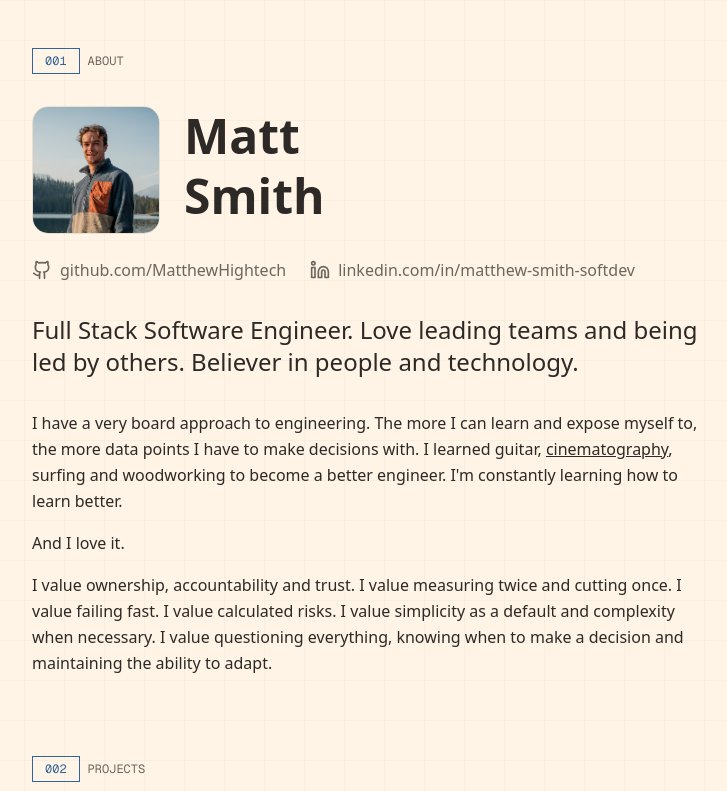
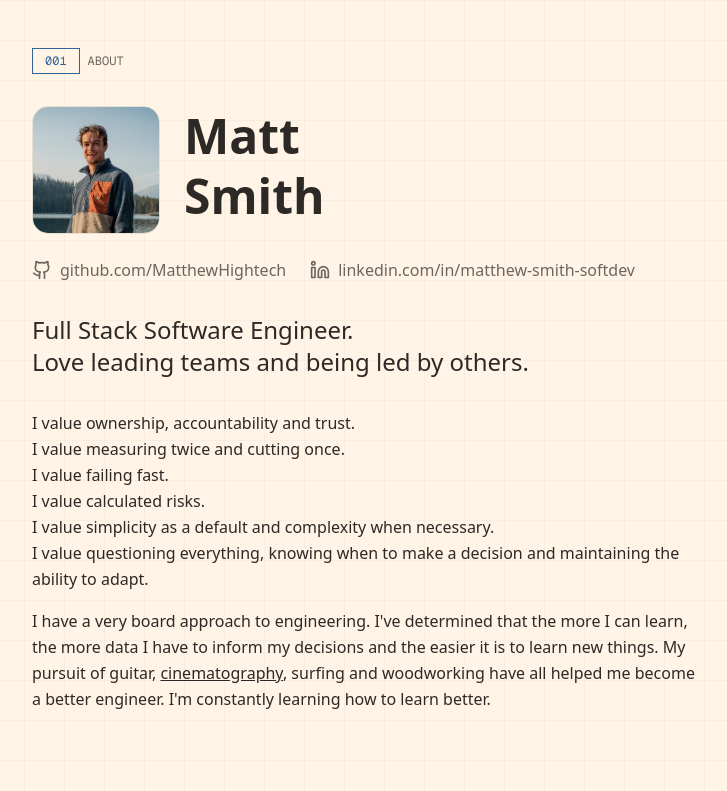
Before and after one commit to MatthewHightech/2026DevPortfolio, a Next.js app: page / in a window 1280 px wide. Shown: the top 791 px of the page, without its empty margins (96-823 px from the left). Built offline with nearby package versions, Linux system fonts and the light colour scheme.

Commit message:
Word formatting

```diff
--- a/app/globals.css
+++ b/app/globals.css
@@ -39,7 +39,7 @@
     --muted: #4a453f;
     --muted-foreground: #a39e96;
 
-    --accent: #32649a;
+    --accent: #7baadc;
     --accent-foreground: #ffffff;
 
     --border: #4a453f;
--- a/app/page.tsx
+++ b/app/page.tsx
@@ -70,14 +70,27 @@ export default function Home() {
             </div>
 
 
-            <p className="text-xl md:text-2xl mb-8 max-w-2xl">
-              Full Stack Software Engineer. Love leading teams and being led by others. Believer in people and technology.
-            </p>
+            <div className="text-xl md:text-2xl mb-8 max-w-2xl">
+              <p>Full Stack Software Engineer.</p>
+              <p>Love leading teams and being led by others.</p>
+            </div>
 
             <div className="max-w-2xl space-y-4 leading-relaxed">
+              <div className="">
+                <p className="m-0">I value ownership, accountability and trust.</p>
+                <p className="m-0">I value measuring twice and cutting once.</p>
+                <p className="m-0">I value failing fast.</p>
+                <p className="m-0">I value calculated risks.</p>
+                <p className="m-0">
+                  I value simplicity as a default and complexity when necessary.
+                </p>
+                <p className="m-0">
+                  I value questioning everything, knowing when to make a decision and
+                  maintaining the ability to adapt.
+                </p>
+              </div>
               <p>
-                I have a very board approach to engineering. The more I can learn and expose myself to, the more data points I have to
-                make decisions with. I learned guitar,{" "}
+                I have a very board approach to engineering. I've determined that the more I can learn, the more data I have to inform my decisions and the easier it is to learn new things. My pursuit of guitar,{" "}
                 <a
                   href="https://tovproductions.ca/video"
                   target="_blank"
@@ -86,15 +99,8 @@ export default function Home() {
                 >
                   cinematography
                 </a>
-                , surfing and woodworking to become a better engineer.
+                , surfing and woodworking have all helped me become a better engineer.
                 I'm constantly learning how to learn better.
-              </p>
-              <p>
-              And I love it.
-              </p>
-              <p>
-                I value ownership, accountability and trust. I value measuring twice and cutting once. I value failing fast. I value calculated
-                risks. I value simplicity as a default and complexity when necessary. I value questioning everything, knowing when to make a decision and maintaining the ability to adapt.
               </p>
             </div>
         </div>
--- a/data/experience.json
+++ b/data/experience.json
@@ -9,7 +9,8 @@
     "achievements": [
       "Took ownership of multiple 0-1 projects across frontend, backend and mobile domains built with Next.js and React Native",
       "Shipped over 100,000 lines of code over the internship, releasing on a 2 week cycle to meet ambitious deadlines",
-      "Built an internal tooling platform to automate PDF filing for over 500 customers, reducing manual effort by 90%"
+      "Built an internal tooling platform to automate PDF filing for over 500 customers, reducing manual effort by 90%",
+      "Thrived in a high-performing startup environment, extending weeks to over 60 hours to push ambitious deadlines and deliver high-quality software"
     ]
   },
   {
--- a/data/projects.json
+++ b/data/projects.json
@@ -3,7 +3,7 @@
     "id": "aerial-ops-platform",
     "title": "Autonomous Firefighting UAV",
     "subtitle": "Fire detection and navigation using computer vision ML models",
-    "description": "As Head of Software for the UVic AERO team, I lead a team of 5 developers building flight software that lets our wildfire-response drone find, navigate, and extinguish fires while collecting data for analysis. The vehicle uses a YOLO-based computer vision model that we trained and operates on a Raspberry Pi to spot fires and guide the vehicle. A big project this year was building a Dockerized flight simulator that mirrors our hardware in containers, which cut our iteration cycle by about 80% and lets us test without risking the damage to the vehicle. As the team lead, I run weekly software meetings, pair-program with the members, review all pull requests, and keep our project management process on track.",
+    "description": "As Head of Software for the UVic AERO team, I lead a team of 5 developers building flight software that operates our wildfire-response drone to find, navigate, and extinguish fires while collecting data for analysis. The vehicle uses a YOLO-based computer vision model that we trained and operates on a Raspberry Pi to spot fires and guide the vehicle. A big project this year was building a Dockerized flight simulator that mirrors our hardware in containers, which cut our iteration cycle by about 80% and lets us test without risking the damage to the vehicle. As the team lead, I run weekly software meetings, pair-program with the members, review all pull requests, and keep our project management process on track.",
     "techStack": ["Python", "OpenCV", "Ardupilot", "Docker", "Raspberry Pi"],
     "liveUrl": "https://uvicaero.com/",
     "media": [
@@ -29,7 +29,7 @@
     "id": "ios-app",
     "title": "Pigment Paint Mixer (iOS App)",
     "subtitle": "Creative tooling for artists to mix and match paint colors",
-    "description": "A react native app for artists to take photos of a scene they wish to paint and then build a virtual palette of colors from the image. Each palette color is then broken down into it's fundamental colors (red, yellow, blue, white, black) for the arist to create a mix from.\n\nThe app was inspired by the first time I painted with my girlfriend and realized I have no idea what colors to mix to get the shade I wanted. The app was a great exercise for building a functional solution for a problem I faced and going through the full design, development and deployment of an ios app.",
+    "description": "A react native app for artists to take photos of a scene they wish to paint and then build a virtual palette of colors from the image. Each palette color is then broken down into it's fundamental colors (red, yellow, blue, white, black) for the artist to blend into their desired color. The app was inspired by the first time I painted with my girlfriend and realized I have no idea what colors to mix to get the shade I wanted. The app was a great exercise for building a functional solution for a problem I faced and going through the full design, development and deployment of an ios app.",
     "techStack": ["React Native", "Nativewind", "SQLite", "Expo"],
     "githubUrl": "https://github.com/MatthewHightech/Pigment",
     "liveUrl": "https://apps.apple.com/us/app/pigment-paint-mixer/id6760786912",
```
